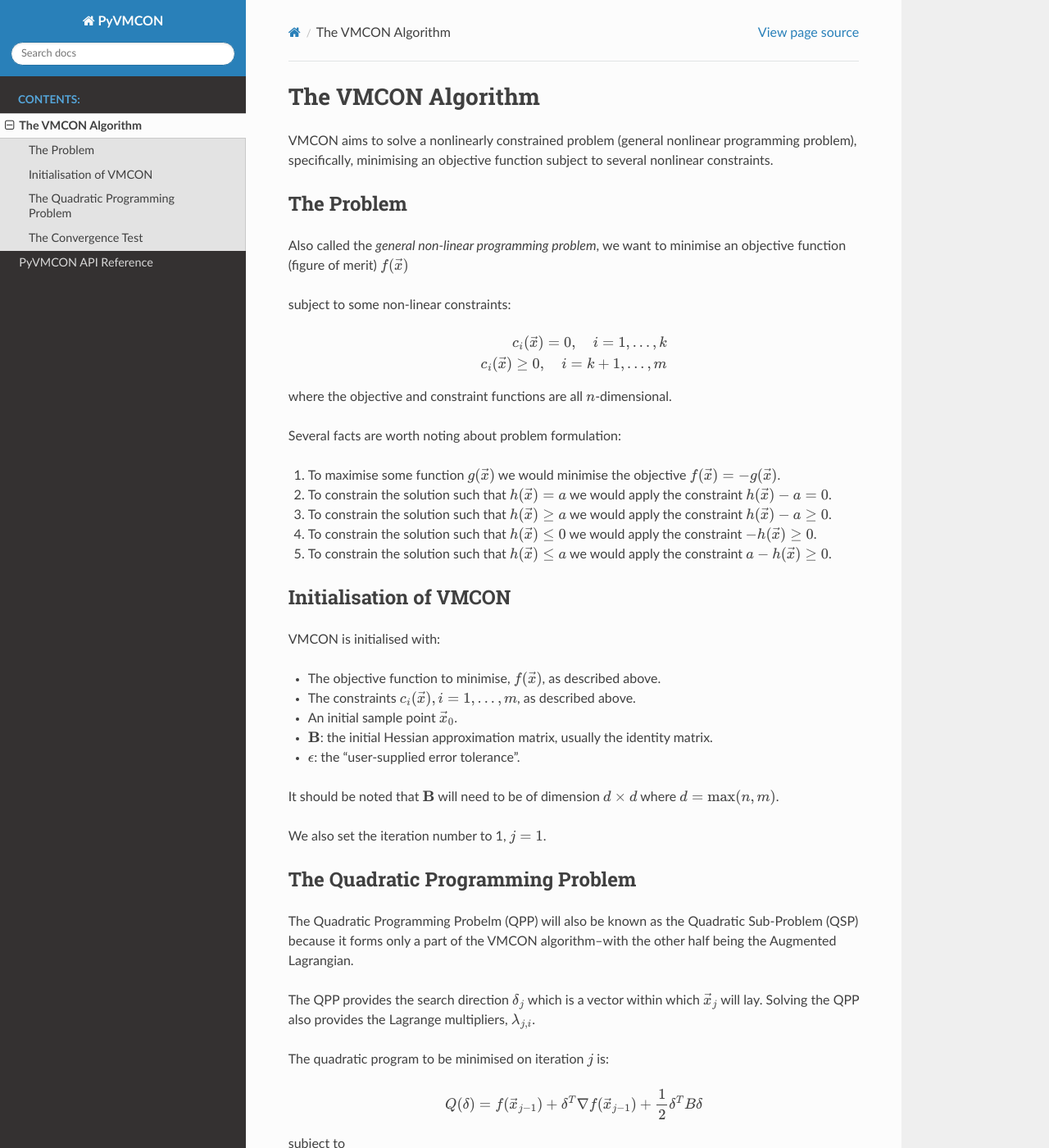
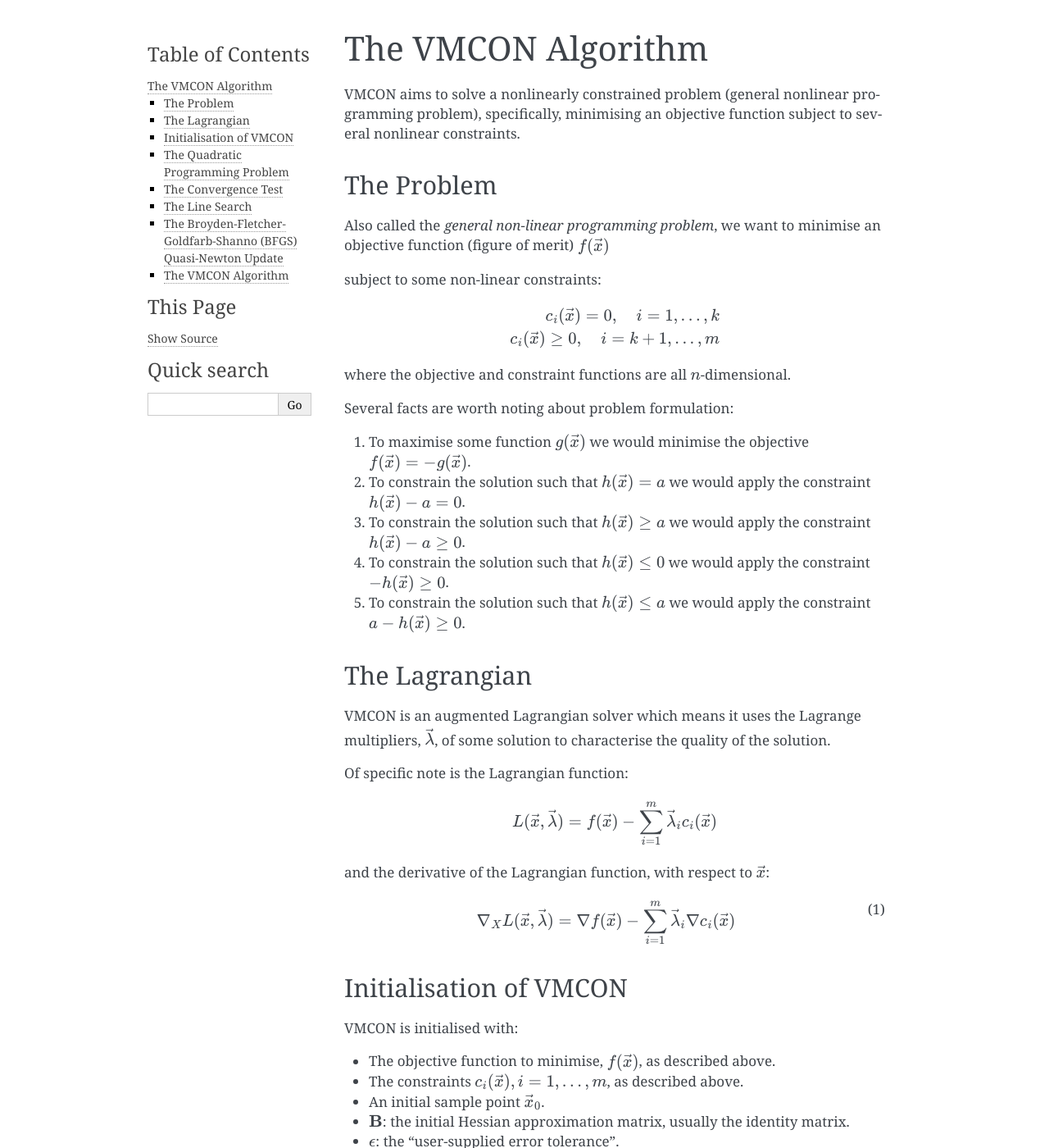
Before and after one commit to ukaea/PyVMCON, a Sphinx documentation site: the page built from docs/source/vmcon.rst, in a window 1280 px wide and 1400 px high. Shown: the whole window at 82% size. Built offline with Sphinx 7.4.7, drawn with Linux system fonts in a browser that asks for light colours; some of the changed text lies outside the part shown.

Commit message:
Finish docs (#4)
* Finish VMCON algorithm description docs

* Add a flow chart showing a highlevel overview of VMCON

---------

Co-authored-by: Timothy Nunn <timothy.nunn@ukaea.uk>

```diff
--- a/docs/source/conf.py
+++ b/docs/source/conf.py
@@ -13,7 +13,7 @@
 # Add any Sphinx extension module names here, as strings. They can be
 # extensions coming with Sphinx (named 'sphinx.ext.*') or your custom
 # ones.
-extensions = ["sphinx.ext.autodoc", "sphinx.ext.napoleon"]
+extensions = ["sphinx.ext.autodoc", "sphinx.ext.napoleon", "sphinxcontrib.mermaid"]
 
 # Add any paths that contain templates here, relative to this directory.
 templates_path = ["_templates"]
@@ -29,7 +29,7 @@
 # The theme to use for HTML and HTML Help pages.  See the documentation for
 # a list of builtin themes.
 #
-html_theme = "sphinx_rtd_theme"
+html_theme = "alabaster"
 
 # Add any paths that contain custom static files (such as style sheets) here,
 # relative to this directory. They are copied after the builtin static files,
--- a/docs/source/vmcon.rst
+++ b/docs/source/vmcon.rst
@@ -25,6 +25,22 @@
 3. To constrain the solution such that :math:`h(\vec{x}) \geq a` we would apply the constraint :math:`h(\vec{x}) - a \geq 0`.
 4. To constrain the solution such that :math:`h(\vec{x}) \leq 0` we would apply the constraint :math:`-h(\vec{x}) \geq 0`.
 5. To constrain the solution such that :math:`h(\vec{x}) \leq a` we would apply the constraint :math:`a-h(\vec{x}) \geq 0`.
+
+The Lagrangian
+--------------
+VMCON is an augmented Lagrangian solver which means it uses the Lagrange multipliers, :math:`\vec{\lambda}`, of some
+solution to characterise the quality of the solution.
+
+Of specific note is the Lagrangian function:
+
+.. math::
+    L(\vec{x}, \vec{\lambda}) = f(\vec{x}) - \sum_{i=1}^m \vec{\lambda}_ic_i(\vec{x})
+
+and the derivative of the Lagrangian function, with respect to :math:`\vec{x}`:
+
+.. math::
+    \nabla_XL(\vec{x}, \vec{\lambda}) = \nabla f(\vec{x}) - \sum_{i=1}^m \vec{\lambda}_i \nabla c_i(\vec{x})
+    :label: lagrangian-derivative
 
 Initialisation of VMCON
 -----------------------
@@ -73,3 +89,99 @@
 
 .. math::
     \lvert \nabla f(\vec{x}_{j-1})^T \cdot \delta_j \rvert + \sum^m_{i=1}\lvert \lambda_{j,i} c_i(\vec{x}_{j-1}) \rvert < \epsilon
+
+
+The Line Search
+---------------
+The line search helps to mitigate poor initial conditions. It does this by searching in a line along the 'search direction' :math:`\delta` such that:
+
+.. math::
+    \vec{x}_j = \vec{x}_{j-1} + \alpha_j\vec{\delta}_j
+
+:math:`\alpha` is found via the minimisation of:
+
+.. math::
+    \phi(\alpha) = f(\vec{x}_j) + \sum_{i=1}^k \vec{\mu}_{j,i}|c_i(\vec{x}_j)| + \sum_{i=k+1}^m \vec{\mu}_{j,i}|min(c_i(0, \vec{x}_j))|
+
+
+On the :math:`j` th iteration,  :math:`\vec{\mu}_{j,i}` is a 1D vector which contains :math:`i = 1,...,m` elements.
+On the first iteration:
+
+.. math::
+    \vec{\mu}_1 = |\vec{\lambda}_1|
+
+On subsequent iterations:
+
+.. math::
+    \vec{\mu}_j = max[|\vec{\lambda}_0|, \frac{1}{2}(\vec{\mu}_{j-1} + |\vec{\lambda}_j|)]
+
+The line search iterates for a maximum of 10 steps and exits if the chosen value of :math:`\alpha` satisfies either the Armijo condition:
+
+.. math::
+    \phi(\alpha) \leq \phi(0) + 0.1\alpha(\phi(1) - \phi(0))
+
+or the so-called Kovari condition, which was an ad-hoc break condition in the PROCESS implementation of VMCON, therefore does not appear in the paper:
+
+.. math::
+    \phi(\alpha) > \phi(0)
+
+Once the line search exits, we have found our optimal value and :math:`\alpha_j = \alpha`.
+
+Finally, on each iteration of the line search, we revise :math:`\alpha` using a quadratic approximation:
+
+.. math::
+    \alpha = min\left(0.1\alpha, \frac{-\alpha^2}{\phi(\alpha) - \phi(0) - \alpha(\phi(1) - \phi(0))}\right)
+
+
+The Broyden-Fletcher-Goldfarb-Shanno (BFGS) Quasi-Newton Update
+---------------------------------------------------------------
+The final stage of an iteration of the VMCON optimiser is to update the Hessian approximation via a BFGS update.
+
+For an unconstrained problem, we use the following differences to update :math:`\mathbf{B}`:
+
+.. math::
+    \vec{\xi} = \vec{x}_j - \vec{x}_{j-1}
+
+.. math::
+    \vec{\gamma} = \nabla_XL(\vec{x}_j, \vec{\lambda}_j) - \nabla_XL(\vec{x}_{j-1}, \vec{\lambda}_j)
+
+which is calculated using :eq:`lagrangian-derivative`.
+
+Since we have a constrained problem, we define a further quantity:
+
+.. math::
+    \vec{\eta} = \theta\vec{\gamma} + (1-\theta)\mathbf{B}\vec{\xi}
+
+where
+
+.. math::
+    \theta = \begin{cases}
+        1 ,& \text{if } \vec{\xi}^T\vec{\gamma} \geq 0.2\vec{\xi}^T\mathbf{B}\vec{\xi}\\
+        \frac{0.8\vec{\xi}^T\mathbf{B}\vec{\xi}}{\vec{\xi}^T\mathbf{B}\vec{\xi} - \vec{\xi}^T\vec{\gamma}},& \text{otherwise}
+    \end{cases}
+
+
+The definition of :math:`\vec{\eta}` ensures :math:`\mathbf{B}` remains positive semi-definite, which is a prereqesite to solving the QSP.
+
+We can then perform the BFGS update:
+
+.. math::
+    \mathbf{B_{NEW}} = \mathbf{B} - \frac{B\vec{\xi}\vec{\xi}^TB}{\vec{\xi}^TB\vec{\xi}} + \frac{ \vec{\eta} \vec{\eta}^T}{\vec{\xi}^T\vec{\eta}}
+
+
+The VMCON Algorithm
+-------------------
+This page covers to mathematics and theory behind the VMCON algorithm. For completeness, the following flow diagram demonstrates
+how the algorithm is implemented at a high level.
+
+.. mermaid::
+
+    flowchart
+        setup("Initialisation of VMCON") --> j1("j = 1")
+        j1 --> qsp("The Quadratic Programming Problem (Lagrange multipliers and search direction)")
+        qsp --> convergence_test(["Convergence criterion met?"])
+        convergence_test -- "Yes" --> exit[["Exit"]]
+        convergence_test -- "No" --> linesearch("Line search (next evaluation point)")
+        linesearch --> bfgs("BFGS update")
+        bfgs --> incrementj("j = j + 1")
+        incrementj --> qsp
--- a/pyproject.toml
+++ b/pyproject.toml
@@ -14,8 +14,8 @@
 
 [project.optional-dependencies]
 docs = [
-    "Sphinx>=6.1.0",
-    "sphinx-rtd-theme>=1.2",
+    "Sphinx>=6.1",
+    "sphinxcontrib-mermaid>=0.9",
 ]
 
 [tool.setuptools.packages.find]
```
